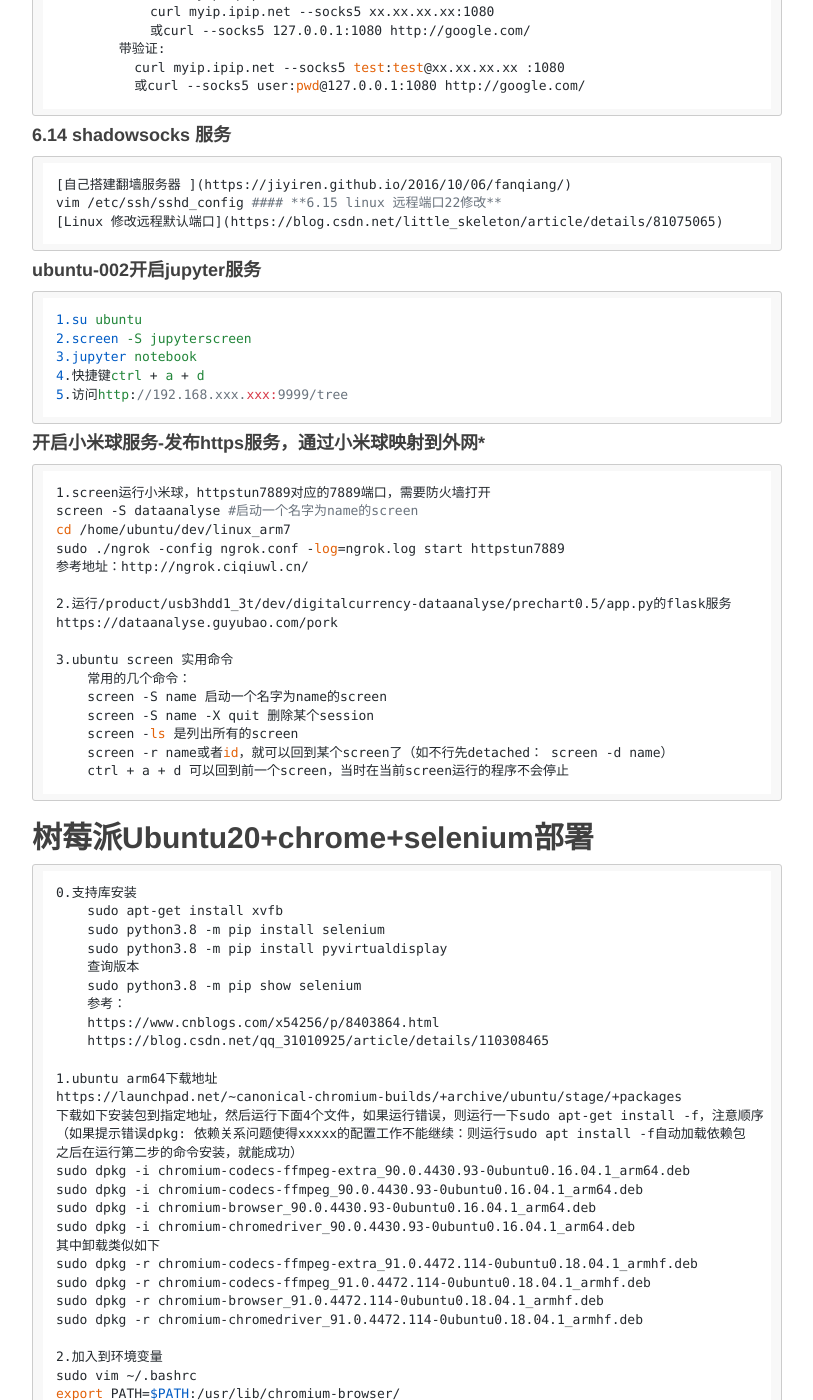
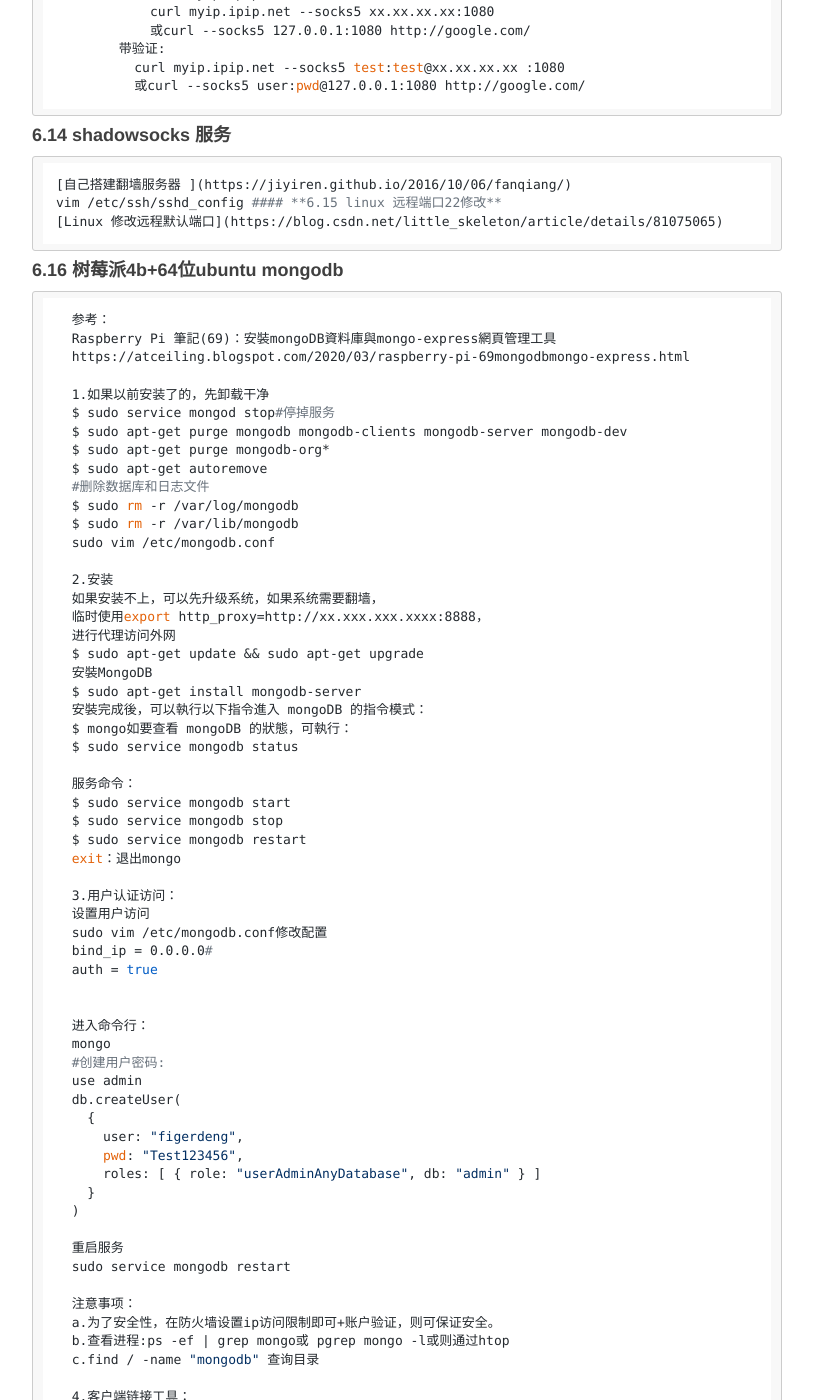
Before and after one commit to figerdeng/siweiwo, a Jekyll site: the page built from _posts/2021-07-06--raspi-ubuntu-dataanalyse.md, in a window 1280 px wide and 1400 px high, scrolled down 11550 px. Shown: the whole window, without its empty margins (233-1046 px from the left). Built offline with Jekyll 4.4.1, drawn with Linux system fonts in a browser that asks for light colours; nearby versions of some CDN libraries; comment, search, counter and statistics services are not loaded; some of the changed text lies outside the part shown.

Commit message:
更新维护文档

````diff
--- a/_posts/2021-07-06--raspi-ubuntu-dataanalyse.md
+++ b/_posts/2021-07-06--raspi-ubuntu-dataanalyse.md
@@ -559,11 +559,93 @@ description: 树莓派打造量化平台
           或curl --socks5 user:pwd@127.0.0.1:1080 http://google.com/
   ```
 
+
+
 #### **6.14 shadowsocks 服务**
     [自己搭建翻墙服务器 ](https://jiyiren.github.io/2016/10/06/fanqiang/)
     vim /etc/ssh/sshd_config
 #### **6.15 linux 远程端口22修改**
     [Linux 修改远程默认端口](https://blog.csdn.net/little_skeleton/article/details/81075065)
+
+
+#### **6.16 树莓派4b+64位ubuntu mongodb**
+  ```命令行说明
+  参考：
+  Raspberry Pi 筆記(69)：安裝mongoDB資料庫與mongo-express網頁管理工具
+  https://atceiling.blogspot.com/2020/03/raspberry-pi-69mongodbmongo-express.html
+
+  1.如果以前安装了的，先卸载干净
+  $ sudo service mongod stop#停掉服务
+  $ sudo apt-get purge mongodb mongodb-clients mongodb-server mongodb-dev
+  $ sudo apt-get purge mongodb-org*
+  $ sudo apt-get autoremove
+  #删除数据库和日志文件
+  $ sudo rm -r /var/log/mongodb
+  $ sudo rm -r /var/lib/mongodb
+  sudo vim /etc/mongodb.conf
+
+  2.安装
+  如果安装不上，可以先升级系统，如果系统需要翻墙，
+  临时使用export http_proxy=http://xx.xxx.xxx.xxxx:8888，
+  进行代理访问外网
+  $ sudo apt-get update && sudo apt-get upgrade
+  安裝MongoDB
+  $ sudo apt-get install mongodb-server
+  安裝完成後，可以執行以下指令進入 mongoDB 的指令模式：
+  $ mongo如要查看 mongoDB 的狀態，可執行：
+  $ sudo service mongodb status
+
+  服务命令：
+  $ sudo service mongodb start
+  $ sudo service mongodb stop
+  $ sudo service mongodb restart
+  exit：退出mongo
+
+  3.用户认证访问：
+  设置用户访问
+  sudo vim /etc/mongodb.conf修改配置
+  bind_ip = 0.0.0.0#
+  auth = true
+
+
+  进入命令行：
+  mongo
+  #创建用户密码:
+  use admin
+  db.createUser(
+    {
+      user: "figerdeng",
+      pwd: "Test123456",
+      roles: [ { role: "userAdminAnyDatabase", db: "admin" } ]
+    }
+  )
+
+  重启服务
+  sudo service mongodb restart
+
+  注意事项：
+  a.为了安全性，在防火墙设置ip访问限制即可+账户验证，则可保证安全。
+  b.查看进程:ps -ef | grep mongo或 pgrep mongo -l或则通过htop
+  c.find / -name "mongodb" 查询目录
+
+  4.客户端链接工具：
+  NoSQLBooster for MongoDB
+  ```
+
+#### **6.17 ubuntu设置http代理服务器**
+  ```命令行说明
+  局部代理：命令行内有效
+      export http_proxy=http://yourproxyaddress:proxyport
+
+  全局代理：
+      gedit ~/.bashrc
+      http_proxy=http://yourproxyaddress:proxyport
+      export http_proxy
+      source ~/.bashrc#生效
+  ```
+
+
+
 
 #### **ubuntu-002开启jupyter服务**
     1.su ubuntu
@@ -571,6 +653,8 @@ description: 树莓派打造量化平台
     3.jupyter notebook
     4.快捷键ctrl + a + d
     5.访问http://192.168.xxx.xxx:9999/tree
+
+
 
 #### **开启小米球服务-发布https服务，通过小米球映射到外网***
     1.screen运行小米球，httpstun7889对应的7889端口，需要防火墙打开
````
